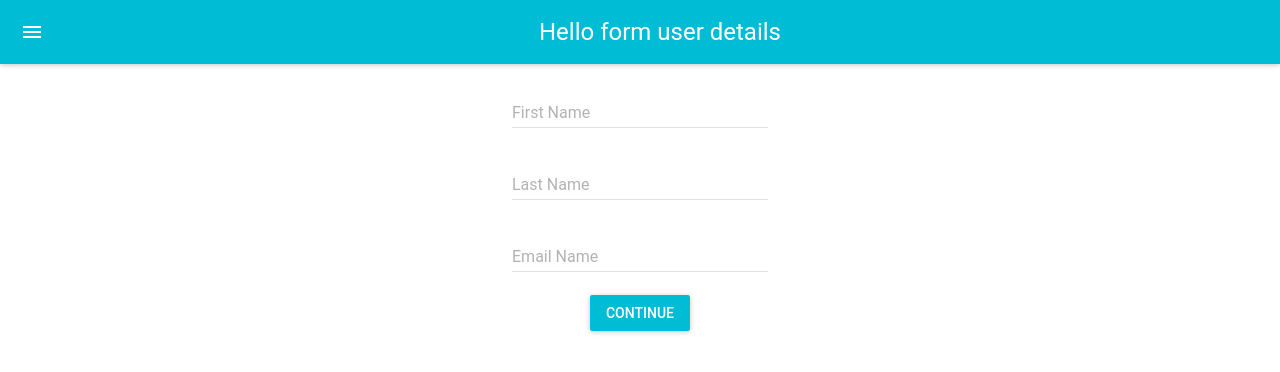
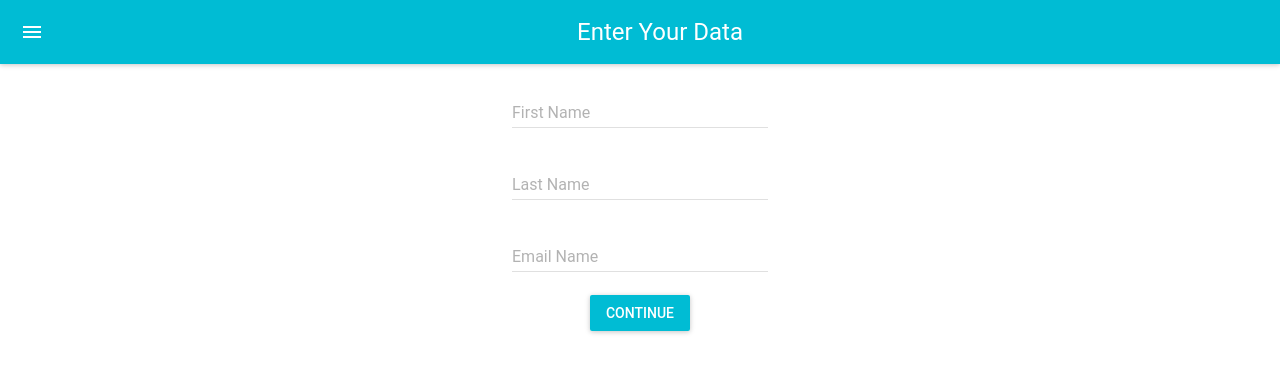
Before and after one commit to aleksanderwalczuk/MultiScreenForm, a React (Create React App) app: page / in a window 1280 px wide. Shown: the top 372 px of the page. Built offline with nearby package versions, Linux system fonts and the light colour scheme.

Commit message:
changed app title for each screen

```diff
--- a/src/components/Confirm.js
+++ b/src/components/Confirm.js
@@ -23,7 +23,7 @@ export class Confirm extends Component {
         return (
             <MuiThemeProvider>
                 <>
-                    <AppBar title={'Hello form user details'}/>
+                    <AppBar title={'Confirm Your Data'}/>
                     <div style={{display: "flex", flexDirection: "column", alignItems: "center"}}>
                         <List>
                             <ListItem
--- a/src/components/FormPersonalDetails.js
+++ b/src/components/FormPersonalDetails.js
@@ -22,7 +22,7 @@ export class FormPersonalDetails extends Component {
         return (
             <MuiThemeProvider>
                 <>
-                    <AppBar title={'Enter user details'} />
+                    <AppBar title={'Enter User Details'} />
                     <div style={{display: "flex", flexDirection: "column", alignItems: "center"}}>
                         <TextField
                             hintText={"Enter your occupation"}
--- a/src/components/FormUserDetails.js
+++ b/src/components/FormUserDetails.js
@@ -16,7 +16,7 @@ export class FormUserDetails extends Component {
         return (
             <MuiThemeProvider>
                 <>
-                    <AppBar title={'Hello form user details'} />
+                    <AppBar title={'Enter Your Data'} />
                     <div style={{display: "flex", flexDirection: "column", alignItems: "center"}}>
                         <TextField
                             hintText={"Enter your first name"}
```
